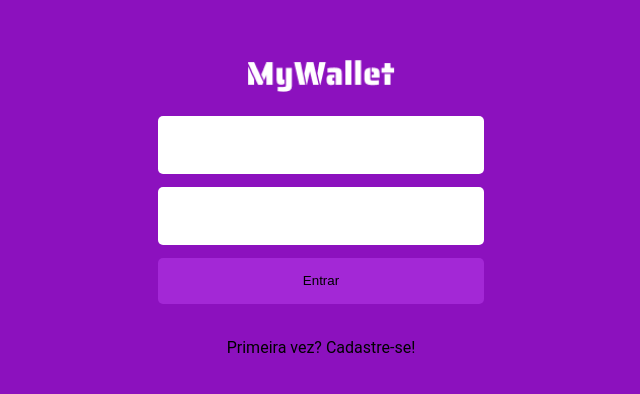
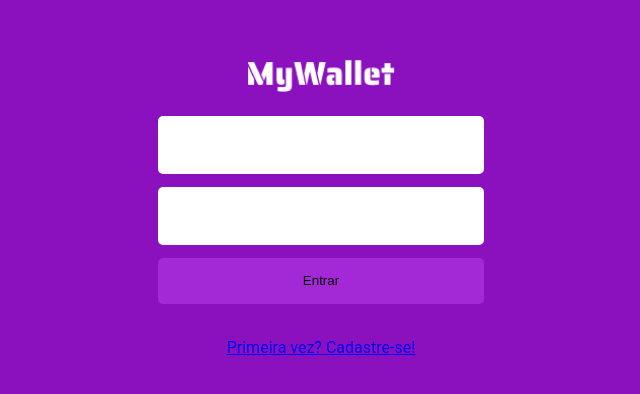
Before and after one commit to carloshnp/projeto14-mywallet-front, a JavaScript app: page / in a window 1280 px wide. Shown: the part 192-586 px from the top of the page, without its empty margins (319-959 px from the left). Built offline with nearby package versions, Linux system fonts and the light colour scheme.

Commit message:
fix: Link between pages Login/Register

```diff
--- a/src/pages/Login.js
+++ b/src/pages/Login.js
@@ -1,5 +1,6 @@
 import styled from "styled-components";
-import logo from '../img/MyWallet.png'
+import { Link } from "react-router-dom";
+import logo from "../img/MyWallet.png";
 
 export default function Login() {
   return (
@@ -10,7 +11,9 @@ export default function Login() {
         <input />
         <button>Entrar</button>
       </Form>
-      <Link to={`/Register`}>Primeira vez? Cadastre-se!</Link>
+      <Link to={`/Register`}>
+        <LinkTo>Primeira vez? Cadastre-se!</LinkTo>
+      </Link>
     </Container>
   );
 }
@@ -28,7 +31,7 @@ const Container = styled.div`
 const Logo = styled.img`
   width: 147px;
   margin-bottom: 24px;
-`
+`;
 
 const Form = styled.form`
   width: 326px;
@@ -53,6 +56,6 @@ const Form = styled.form`
   }
 `;
 
-const Link = styled.h1`
+const LinkTo = styled.h1`
   margin-top: 36px;
 `;
--- a/src/pages/Register.js
+++ b/src/pages/Register.js
@@ -1,4 +1,5 @@
 import styled from "styled-components";
+import { Link } from "react-router-dom";
 import logo from "../img/MyWallet.png";
 
 export default function Register() {
@@ -12,7 +13,9 @@ export default function Register() {
         <input />
         <button>Cadastrar</button>
       </Form>
-      <Link to={`/`}>Já tem uma conta? Entre agora!</Link>
+      <Link to={`/`}>
+        <LinkTo>Já tem uma conta? Entre agora!</LinkTo>
+      </Link>
     </Container>
   );
 }
@@ -55,6 +58,6 @@ const Form = styled.form`
   }
 `;
 
-const Link = styled.h1`
+const LinkTo = styled.h1`
   margin-top: 36px;
 `;
```
